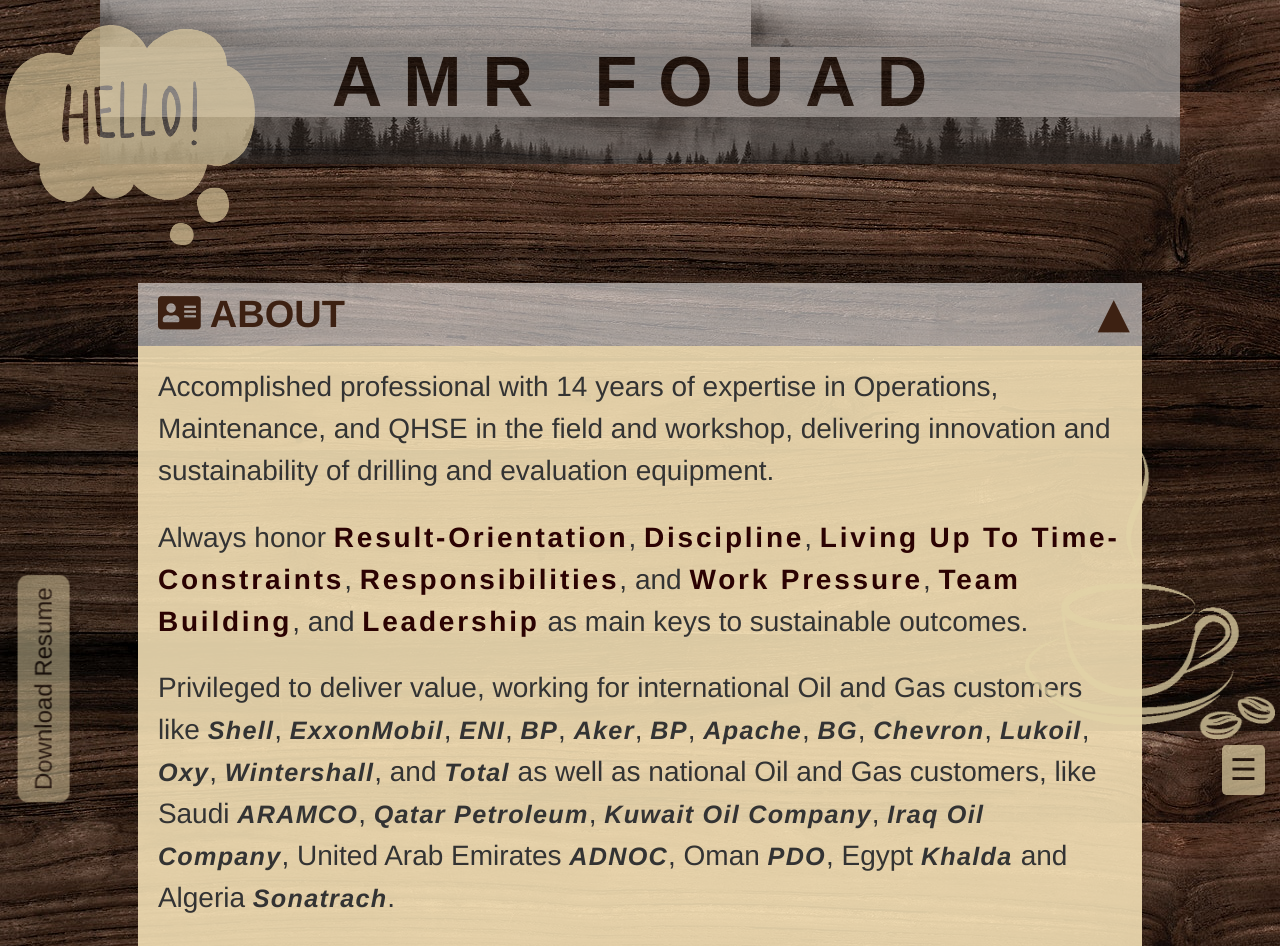
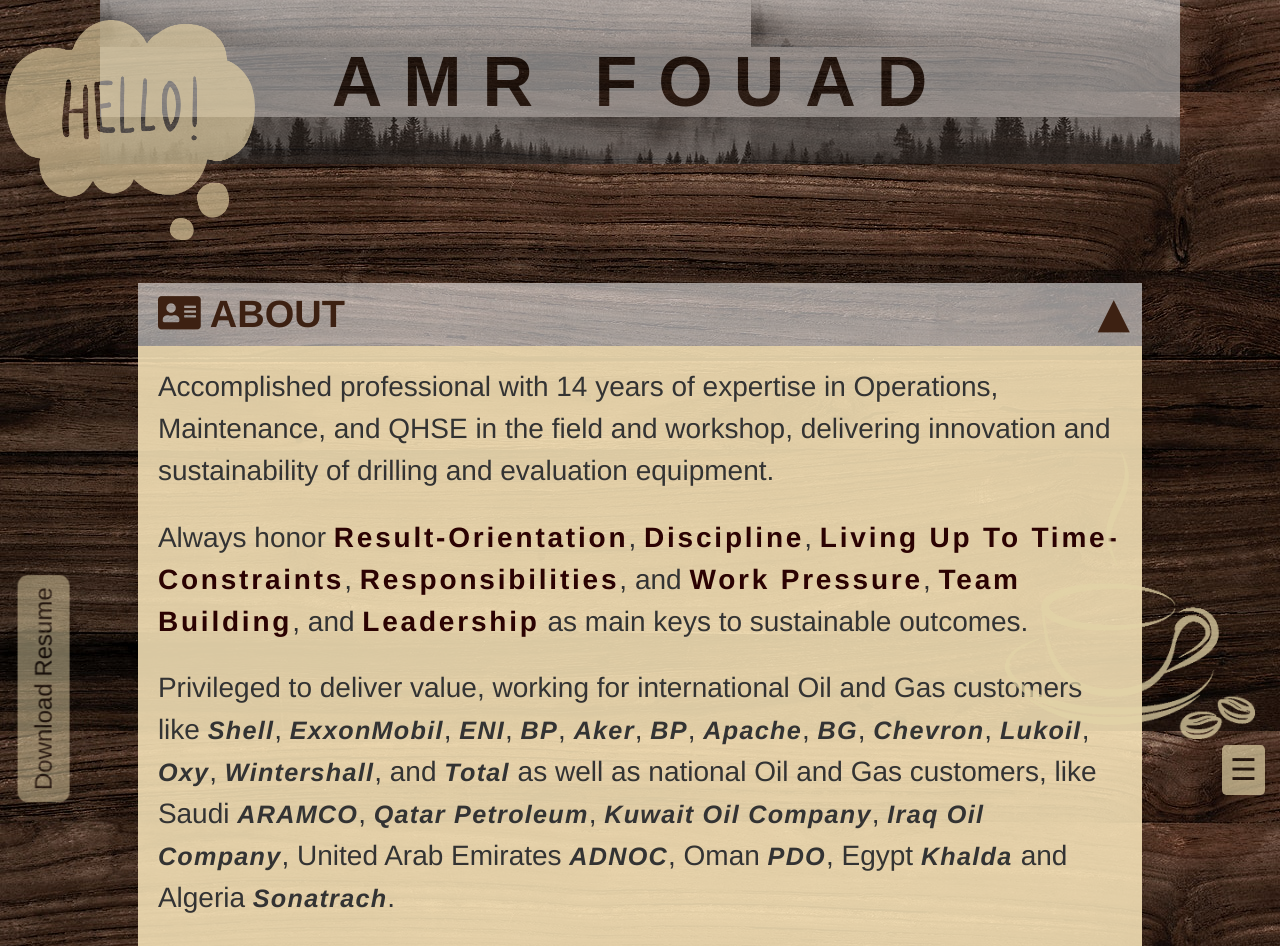
Before and after one commit to 3mrfouad/milestone-1-front-end-resume-w-contact-form, a plain HTML site: page index.html in a window 1280 px wide. Shown: the top 946 px of the page. Drawn offline with Linux system fonts and the light colour scheme; a web font is replaced by a local one.

Commit message:
Out of fun added coffee mug to the page, since I consumed more than 50 cup of coffee in the past 10 days :-)

```diff
--- a/css/main.css
+++ b/css/main.css
@@ -1000,7 +1000,7 @@ footer > p {
   .floating-hello {
     display: block;
     position: absolute; /*! Use of "Position" permitted per assignment guidelines in nav  */
-    top: 25px;
+    top: 20px;
     left: 5px;
     opacity: 0.8;
     width: auto;
@@ -1012,7 +1012,7 @@ footer > p {
     display: block;
     position: absolute; /*! Use of "Position" permitted per assignment guidelines in nav  */
     top: 450px;
-    right: 5px;
+    right: 25px;
     opacity: 0.8;
     width: auto;
     max-width: 250px;
```
